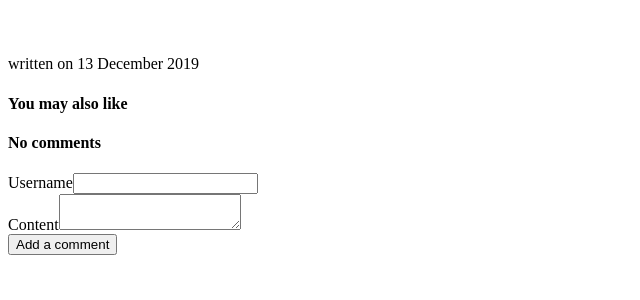
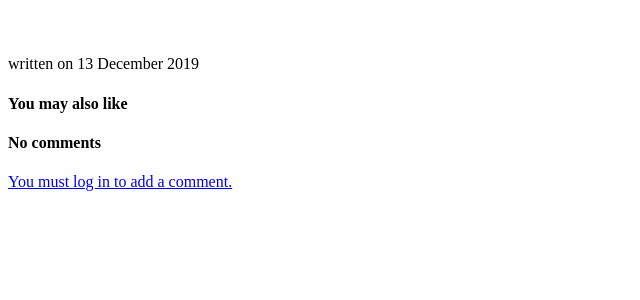
Before and after one commit to jeyofdev/symfony-blog, a Symfony app: template templates/blog/show.html.twig in a window 1280 px wide. Shown: the part 130-430 px from the top of the page, without its empty margins (0-640 px from the left). Run offline with Twig, Linux system fonts and the light colour scheme; the template is opened without the code that fills it, so the values that code supplies are empty; form fields are guessed from the names that the template uses; some libraries are stand-ins or nearby versions.

Commit message:
feature : allow the user to log in to add a comment

```diff
--- a/templates/blog/show.html.twig
+++ b/templates/blog/show.html.twig
@@ -72,17 +72,21 @@
         </h4>
 
         <!-- form -->
-        <div class="row mb-5">
+        {% if app.user is not null %}
             {{ form_start(form, { 'attr': {'class': 'formComment'} }) }}
             {{ form_row(form.username) }}
             {{ form_row(form.content) }}
 
             <button class="btn btn-primary" type="submit">Add a comment</button>
             {{ form_end(form) }}
-        </div>
+        {% else %}
+            <div class="alert alert-danger">
+                <a href="{{ path('login') }}">You must log in to add a comment.</a>
+            </div>
+        {% endif %}
 
         <!-- comments -->
-        <div class="row">
+        <div class="row mt-5">
             {% for comment in post.comments %}
                 <div class="col-12 comment mb-30 px-0">
                     <div class="card">
```
